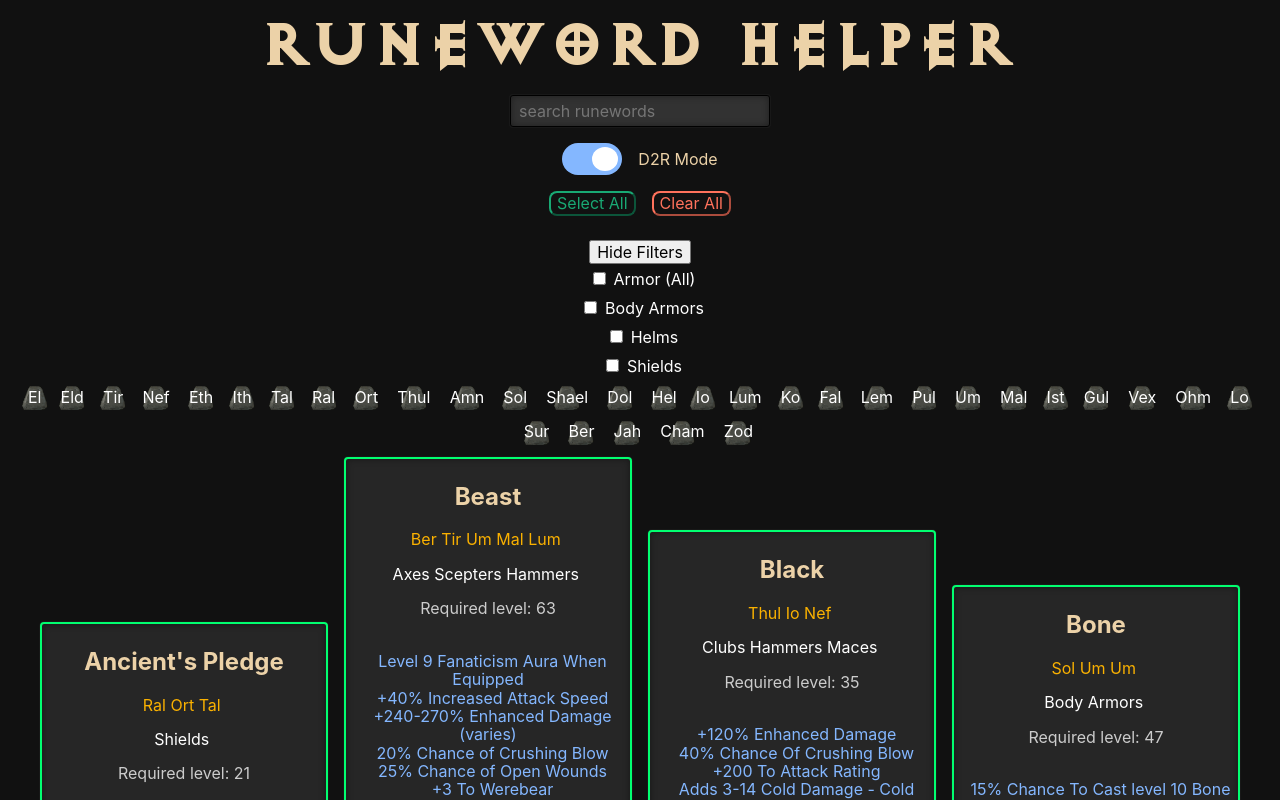
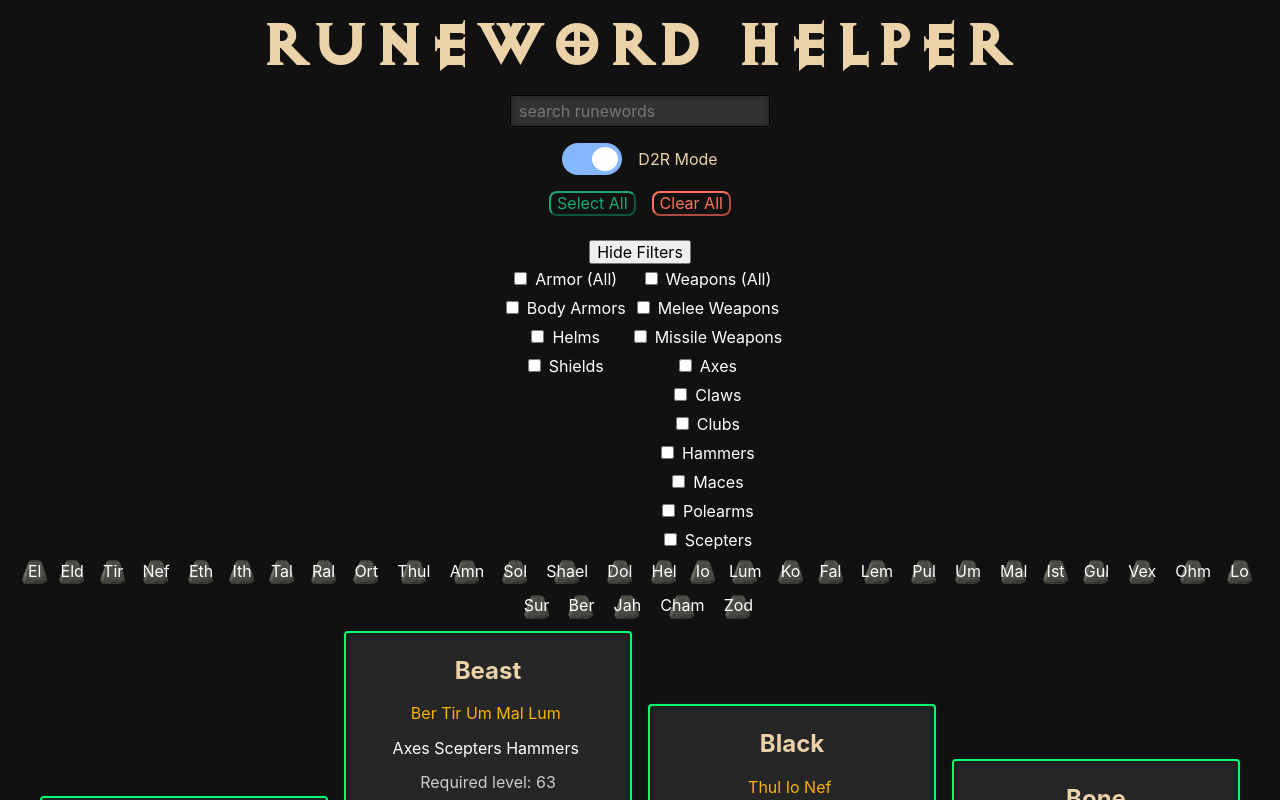
Before and after one commit to VictorHugo183/runeword-helper, a React (Create React App) app: page / in a window 1280 px wide. Both pictures are taken after a click on the button "Show Filters". Shown: the top 800 px of the page. Built offline with nearby package versions, Linux system fonts and the light colour scheme.

Commit message:
started weapon filters and helper functions

```diff
--- a/src/App.js
+++ b/src/App.js
@@ -13,6 +13,8 @@
 import ModeToggle from './Components/ModeToggle';
 import ScrollToTop from 'react-scroll-to-top';
 import FilterList from './Components/FilterList';
+import { filterHelms, filterShields, filterBodyArmors, filterAllArmor, filterAllWeapons, filterMeleeWeapons,
+filterMissileWeapons, filterAxes, filterClaws, filterClubs, filterHammers, filterMaces, filterPolearms, filterScepters} from './Helpers/filterFunctions';
 
 /* sort runewords alphabetically, runewords were originally organized by which patch introduced them, but for this app that is unnecessary */
 runewords.sort((a,b) => a.title.localeCompare(b.title));
@@ -35,7 +37,9 @@
       activatedD2R : true,
       filterListVisible: false,
       selectedFilters: {
-        'All Armor':false, 'Body Armors': false, 'Helms' : false, 'Shields' : false
+        'All Armor':false, 'Body Armors': false, 'Helms' : false, 'Shields' : false, 'All Weapons':false, 'Melee Weapons':false,
+        'Missile Weapons':false, 'Axes':false, 'Claws': false, 'Clubs': false, 'Hammers':false, 'Maces':false, 'Polearms':false,
+        'Scepters':false
       }
     }
   }
@@ -135,28 +139,8 @@
     }
   }
 
-  filterAllArmor = (runewords) => {
-    if(this.state.selectedFilters['All Armor'] === true){
-      return runewords.filter(item =>{
-        return (item.ttypes.includes("Body Armors") || item.ttypes.includes("Helms") || item.ttypes.includes("Shields") || item.ttypes.includes("Paladin Shields"))
-      })
-    } else{
-      return runewords
-    }
-  }
-
-  filterBodyArmors = (runewords) => {
-    if(this.state.selectedFilters['All Armor'] === true){return runewords}
-    if(this.state.selectedFilters['Body Armors'] === true){
-      return runewords.filter(item =>{
-        return item.ttypes.includes("Body Armors")
-      })
-    } else{
-      return runewords;
-    }
-  }
-
-  filterHelms = (runewords) => {
+  //old filter function before using external helper functions
+  /*  filterHelms = (runewords) => {
      if (this.state.selectedFilters['All Armor'] === true) { return runewords }
      if (this.state.selectedFilters['Helms'] === true) {
        return runewords.filter(item => {
@@ -165,18 +149,7 @@
      } else {
        return runewords;
      }
-  }
-
-  filterShields = (runewords) => {
-    if (this.state.selectedFilters['All Armor'] === true) { return runewords }
-    if (this.state.selectedFilters['Shields'] === true) {
-      return runewords.filter(item => {
-        return item.ttypes.includes("Shields") || item.ttypes.includes("Paladin Shields")
-      })
-    } else {
-      return runewords;
-    }
-  }
+   } */
 
   render(){
     const runeNames = runes.map(rune => rune.name);
@@ -191,23 +164,30 @@
 
     let allFiltered = [];
     //if a filter is not applied, the filter function will return the original runeword, if that happens we don't need to push it to the allFiltered array
-    if (originalRunewords !== this.filterAllArmor(originalRunewords)) { allFiltered.push(this.filterAllArmor(originalRunewords)); }
-    if (originalRunewords !== this.filterBodyArmors(originalRunewords)) { allFiltered.push(this.filterBodyArmors(originalRunewords));}
-    if (originalRunewords !== this.filterHelms(originalRunewords)) { allFiltered.push(this.filterHelms(originalRunewords));}
-    if (originalRunewords !== this.filterShields(originalRunewords)) { allFiltered.push(this.filterShields(originalRunewords));}
+    //old way when there were filter methods and not external filter functions:
+    /* if (originalRunewords !== this.filterAllArmor(originalRunewords)) { allFiltered.push(this.filterAllArmor(originalRunewords)); } */
+    if (originalRunewords !== filterAllArmor(this.state.selectedFilters, originalRunewords)) { allFiltered.push(filterAllArmor(this.state.selectedFilters, originalRunewords)); }
+    if (originalRunewords !== filterBodyArmors(this.state.selectedFilters, originalRunewords)) { allFiltered.push(filterBodyArmors(this.state.selectedFilters,originalRunewords));}
+    if (originalRunewords !== filterHelms(this.state.selectedFilters, originalRunewords)) { allFiltered.push(filterHelms(this.state.selectedFilters, originalRunewords));}
+    if (originalRunewords !== filterShields(this.state.selectedFilters, originalRunewords)) { allFiltered.push(filterShields(this.state.selectedFilters, originalRunewords));}
 
-/*     if(this.state.activatedD2R){
-      filteredRW = this.filterRunes(this.state.d2rRunewords);
-    } else{
-      filteredRW = this.filterRunes(this.state.runewords);
-    } */
+    if (originalRunewords !== filterAllWeapons(this.state.selectedFilters, originalRunewords)) { allFiltered.push(filterAllWeapons(this.state.selectedFilters, originalRunewords));}
+    if (originalRunewords !== filterMeleeWeapons(this.state.selectedFilters, originalRunewords)) { allFiltered.push(filterMeleeWeapons(this.state.selectedFilters, originalRunewords));}
+    if (originalRunewords !== filterMissileWeapons(this.state.selectedFilters, originalRunewords)) { allFiltered.push(filterMissileWeapons(this.state.selectedFilters, originalRunewords));}
+    if (originalRunewords !== filterAxes(this.state.selectedFilters, originalRunewords)) { allFiltered.push(filterAxes(this.state.selectedFilters, originalRunewords));}
+    if (originalRunewords !== filterClaws(this.state.selectedFilters, originalRunewords)) { allFiltered.push(filterClaws(this.state.selectedFilters, originalRunewords));}
+    if (originalRunewords !== filterClubs(this.state.selectedFilters, originalRunewords)) { allFiltered.push(filterClubs(this.state.selectedFilters, originalRunewords));}
+    if (originalRunewords !== filterHammers(this.state.selectedFilters, originalRunewords)) { allFiltered.push(filterHammers(this.state.selectedFilters, originalRunewords));}
+    if (originalRunewords !== filterMaces(this.state.selectedFilters, originalRunewords)) { allFiltered.push(filterMaces(this.state.selectedFilters, originalRunewords));}
+    if (originalRunewords !== filterPolearms(this.state.selectedFilters, originalRunewords)) { allFiltered.push(filterPolearms(this.state.selectedFilters, originalRunewords));}
+    if (originalRunewords !== filterScepters(this.state.selectedFilters, originalRunewords)) { allFiltered.push(filterScepters(this.state.selectedFilters, originalRunewords));}
 
     //remove all duplicate entries in the array of objects allFiltered
     const noDuplicatesFiltered = allFiltered.flat().filter((item,i,arr) =>{
       return i === arr.findIndex((element) => (element.title === item.title))
     }
     )
-    //Alternative to the above, Map will be more efficient for larger arrays.
+    //Alternative to the above, Map will be more efficient for larger arrays but will not preserve order.
     /*const test = [...new Map(allFiltered.flat().map(item => [JSON.stringify([item.title]), item])).values()] */
 
     //sort the filtered results alphabetically
@@ -217,7 +197,7 @@
     if(Object.values(this.state.selectedFilters).every(item => item === false)){
       filteredRW = this.filterRunes(originalRunewords);
     } else{
-      filteredRW = this.filterRunes(test);
+      filteredRW = this.filterRunes(noDuplicatesFiltered);
       console.log(noDuplicatesFiltered)
     }
 
--- a/src/Components/FilterList.js
+++ b/src/Components/FilterList.js
@@ -1,9 +1,11 @@
 import React from 'react';
+import '../Styles/FilterList.css'
 
 const FilterList = (props) => {
   const {onFilterChange} = props;
   return(
     <div className="filtersContainer">
+      <div className="armorFilters">
         <div className="filterOption white">
           <input onChange={() => { onFilterChange("All Armor") }} type="checkbox" className="ma2" />
           Armor (All)
@@ -21,6 +23,50 @@
           Shields
         </div>
       </div>
+
+      <div className="weaponFilters">
+        <div className="filterOption white">
+          <input onChange={() => { onFilterChange("All Weapons") }} type="checkbox" className="ma2" />
+          Weapons (All)
+        </div>
+        <div className="filterOption white">
+          <input onChange={() => { onFilterChange("Melee Weapons") }} type="checkbox" className="ma2" />
+          Melee Weapons
+        </div>
+        <div className="filterOption white">
+          <input onChange={() => { onFilterChange("Missile Weapons") }} type="checkbox" className="ma2" />
+          Missile Weapons
+        </div>
+        <div className="filterOption white">
+          <input onChange={() => { onFilterChange("Axes") }} type="checkbox" className="ma2" />
+          Axes
+        </div>
+        <div className="filterOption white">
+          <input onChange={() => { onFilterChange("Claws") }} type="checkbox" className="ma2" />
+          Claws
+        </div>
+        <div className="filterOption white">
+          <input onChange={() => { onFilterChange("Clubs") }} type="checkbox" className="ma2" />
+          Clubs
+        </div>
+        <div className="filterOption white">
+          <input onChange={() => { onFilterChange("Hammers") }} type="checkbox" className="ma2" />
+          Hammers
+        </div>
+        <div className="filterOption white">
+          <input onChange={() => { onFilterChange("Maces") }} type="checkbox" className="ma2" />
+          Maces
+        </div>
+        <div className="filterOption white">
+          <input onChange={() => { onFilterChange("Polearms") }} type="checkbox" className="ma2" />
+          Polearms
+        </div>
+        <div className="filterOption white">
+          <input onChange={() => { onFilterChange("Scepters") }} type="checkbox" className="ma2" />
+          Scepters
+        </div>
+      </div>
+    </div>
   );
 }
 
--- /dev/null
+++ b/src/Helpers/filterFunctions.js
@@ -0,0 +1,153 @@
+//Armor Filters:
+export const filterAllArmor = (selectedFilters, runewords) => {
+  if (selectedFilters['All Armor'] === true) {
+    return runewords.filter(item => {
+      return (item.ttypes.includes("Body Armors") || item.ttypes.includes("Helms") || item.ttypes.includes("Shields") || item.ttypes.includes("Paladin Shields"))
+    })
+  } else {
+    return runewords
+  }
+}
+
+export const filterHelms = (selectedFilters, runewords) => {
+  if (selectedFilters['All Armor'] === true) { return runewords }
+  if (selectedFilters['Helms'] === true) {
+    return runewords.filter(item => {
+      return item.ttypes.includes("Helms")
+    })
+  } else {
+    return runewords;
+  }
+}
+
+export const filterShields = (selectedFilters, runewords) => {
+  if (selectedFilters['All Armor'] === true) { return runewords }
+  if (selectedFilters['Shields'] === true) {
+    return runewords.filter(item => {
+      return item.ttypes.includes("Shields") || item.ttypes.includes("Paladin Shields")
+    })
+  } else {
+    return runewords;
+  }
+}
+
+export const filterBodyArmors = (selectedFilters, runewords) => {
+  if (selectedFilters['All Armor'] === true) { return runewords }
+  if (selectedFilters['Body Armors'] === true) {
+    return runewords.filter(item => {
+      return item.ttypes.includes("Body Armors")
+    })
+  } else {
+    return runewords;
+  }
+}
+
+//Weapon Filters:
+
+export const filterAllWeapons = (selectedFilters, runewords) => {
+  if (selectedFilters['All Weapons'] === true) {
+    return runewords.filter(item => {
+      return (item.ttypes.includes("Missile Weapons") || item.ttypes.includes("Weapons") || item.ttypes.includes("Melee Weapons") || item.ttypes.includes("Staves") || item.ttypes.includes("Axes") || item.ttypes.includes("Hammers") || item.ttypes.includes("Scepters") || item.ttypes.includes("Clubs") || item.ttypes.includes("Maces") || item.ttypes.includes("Claws") || item.ttypes.includes("Swords") || item.ttypes.includes("Polearms") || item.ttypes.includes("Wands"))
+    })
+  } else {
+    return runewords
+  }
+}
+
+export const filterMeleeWeapons = (selectedFilters, runewords) => {
+  if (selectedFilters['All Weapons'] === true) { return runewords }
+  if (selectedFilters['Melee Weapons'] === true){
+    return runewords.filter(item => {
+      return (item.ttypes.includes("Weapons") || item.ttypes.includes("Melee Weapons") || item.ttypes.includes("Staves") || item.ttypes.includes("Axes") || item.ttypes.includes("Hammers") || item.ttypes.includes("Scepters") || item.ttypes.includes("Clubs") || item.ttypes.includes("Maces") || item.ttypes.includes("Claws") || item.ttypes.includes("Swords") || item.ttypes.includes("Polearms") || item.ttypes.includes("Wands"))
+    })
+  } else {
+    return runewords
+  }
+}
+
+export const filterMissileWeapons = (selectedFilters, runewords) => {
+  if (selectedFilters['All Weapons'] === true) { return runewords }
+  if (selectedFilters['Missile Weapons'] === true) {
+    return runewords.filter(item => {
+      return item.ttypes.includes("Missile Weapons") || item.ttypes.includes("Weapons")
+    })
+  } else {
+    return runewords;
+  }
+}
+
+export const filterAxes = (selectedFilters, runewords) => {
+  if (selectedFilters['All Weapons'] === true) { return runewords }
+  if (selectedFilters['Axes'] === true) {
+    return runewords.filter(item => {
+      return item.ttypes.includes("Axes")
+    })
+  } else {
+    return runewords;
+  }
+}
+
+export const filterClaws = (selectedFilters, runewords) => {
+  if (selectedFilters['All Weapons'] === true) { return runewords }
+  if (selectedFilters['Claws'] === true) {
+    return runewords.filter(item => {
+      return item.ttypes.includes("Claws")
+    })
+  } else {
+    return runewords;
+  }
+}
+
+export const filterClubs = (selectedFilters, runewords) => {
+  if (selectedFilters['All Weapons'] === true) { return runewords }
+  if (selectedFilters['Clubs'] === true) {
+    return runewords.filter(item => {
+      return item.ttypes.includes("Clubs")
+    })
+  } else {
+    return runewords;
+  }
+}
+
+export const filterHammers = (selectedFilters, runewords) => {
+  if (selectedFilters['All Weapons'] === true) { return runewords }
+  if (selectedFilters['Hammers'] === true) {
+    return runewords.filter(item => {
+      return item.ttypes.includes("Hammers")
+    })
+  } else {
+    return runewords;
+  }
+}
+export const filterMaces = (selectedFilters, runewords) => {
+  if (selectedFilters['All Weapons'] === true) { return runewords }
+  if (selectedFilters['Maces'] === true) {
+    return runewords.filter(item => {
+      return item.ttypes.includes("Maces")
+    })
+  } else {
+    return runewords;
+  }
+}
+
+export const filterPolearms = (selectedFilters, runewords) => {
+  if (selectedFilters['All Weapons'] === true) { return runewords }
+  if (selectedFilters['Polearms'] === true) {
+    return runewords.filter(item => {
+      return item.ttypes.includes("Polearms")
+    })
+  } else {
+    return runewords;
+  }
+}
+
+export const filterScepters = (selectedFilters, runewords) => {
+  if (selectedFilters['All Weapons'] === true) { return runewords }
+  if (selectedFilters['Scepters'] === true) {
+    return runewords.filter(item => {
+      return item.ttypes.includes("Scepters")
+    })
+  } else {
+    return runewords;
+  }
+}
--- /dev/null
+++ b/src/Styles/FilterList.css
@@ -0,0 +1,5 @@
+.filtersContainer{
+  display:flex;
+  flex-wrap: wrap;
+  justify-content: center
+}
```
Lines whose indentation alone changed are shown as unchanged.
